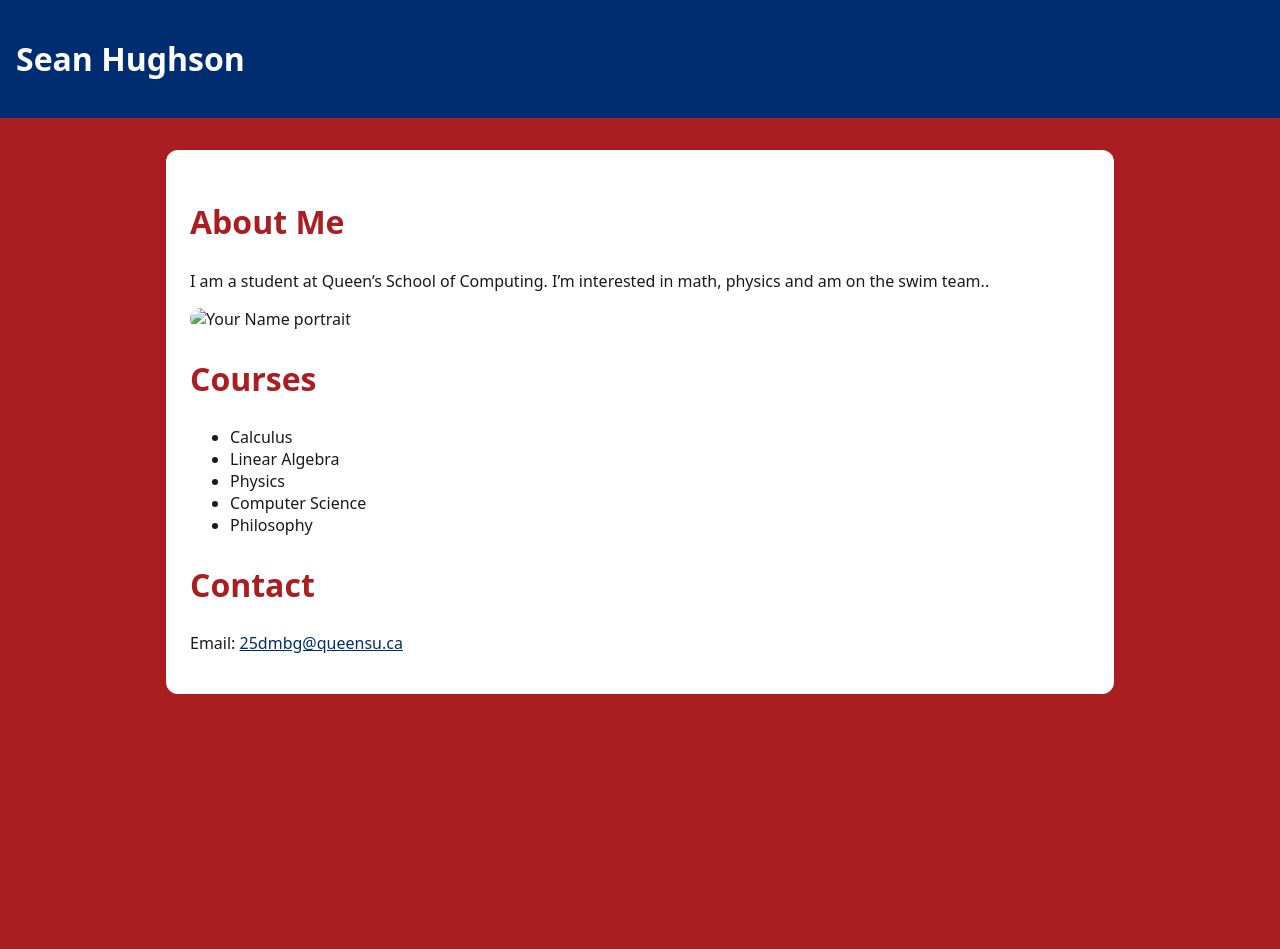
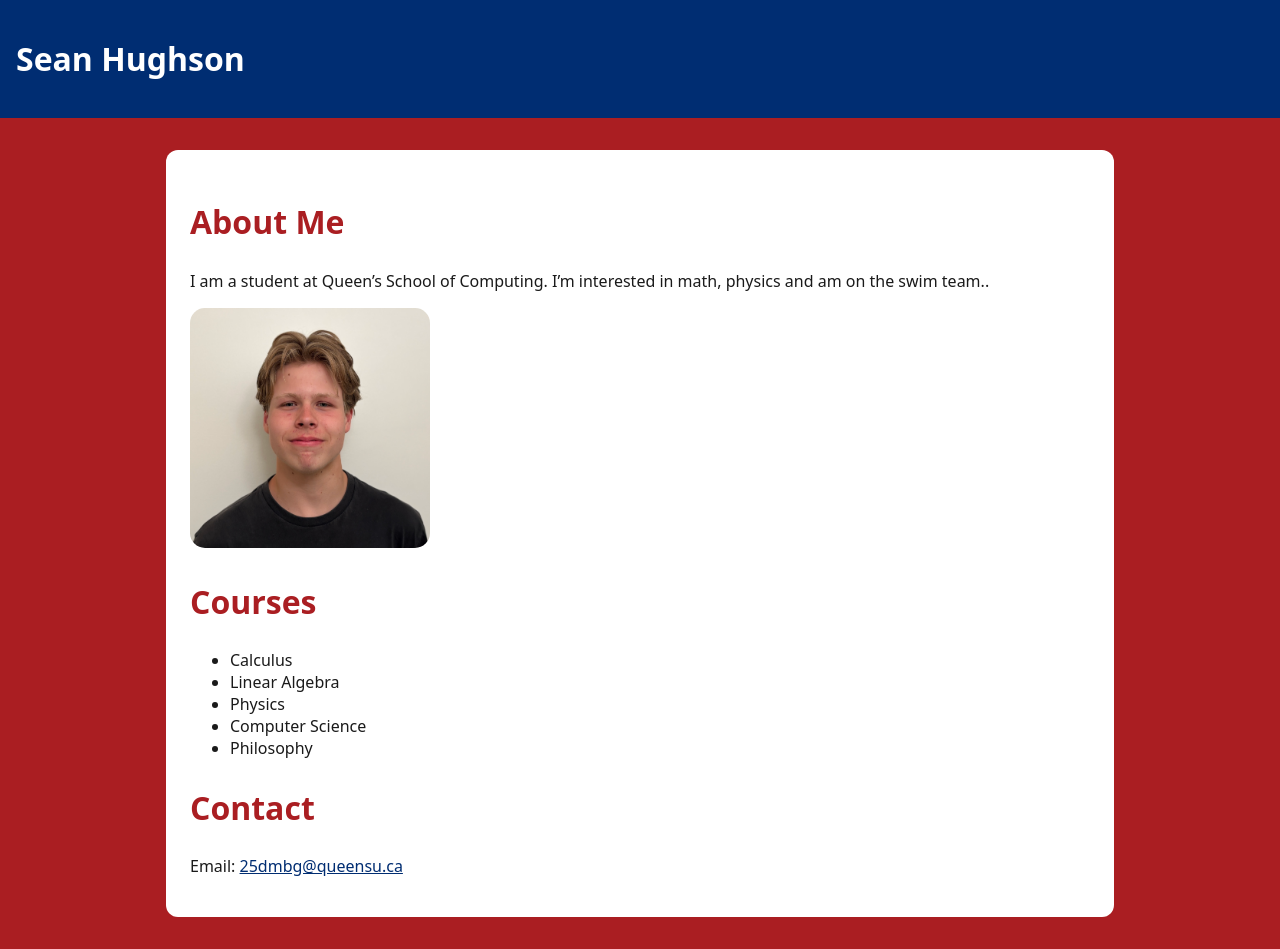
Before and after one commit to seanseanseanseanseanseanseansean/queens-student-page, a plain HTML site: page index.html in a window 1280 px wide. Before the commit the page ends 800 px from the top, so only its background shows below. Drawn offline with Linux system fonts and the light colour scheme.

Commit message:
Update index.html

```diff
--- a/index.html
+++ b/index.html
@@ -17,7 +17,7 @@
       <p>I am a student at Queen’s School of Computing. I’m interested in math, physics and am on the swim team.<!-- replace with interests -->.</p>
 
       <!-- ====== PHOTO (upload me.jpg to repo root, then update the src below) ====== -->
-      <img src="me.jpg" alt="Your Name portrait" width="240" height="240" />
+      <img src="IMG_5126 (1).jpg" alt="Your Name portrait" width="240" height="240" />
 
       <!-- ====== PROJECTS/COURSES (add or rename items to courses instead of projects) ====== -->
       <h2>Courses</h2>
```
